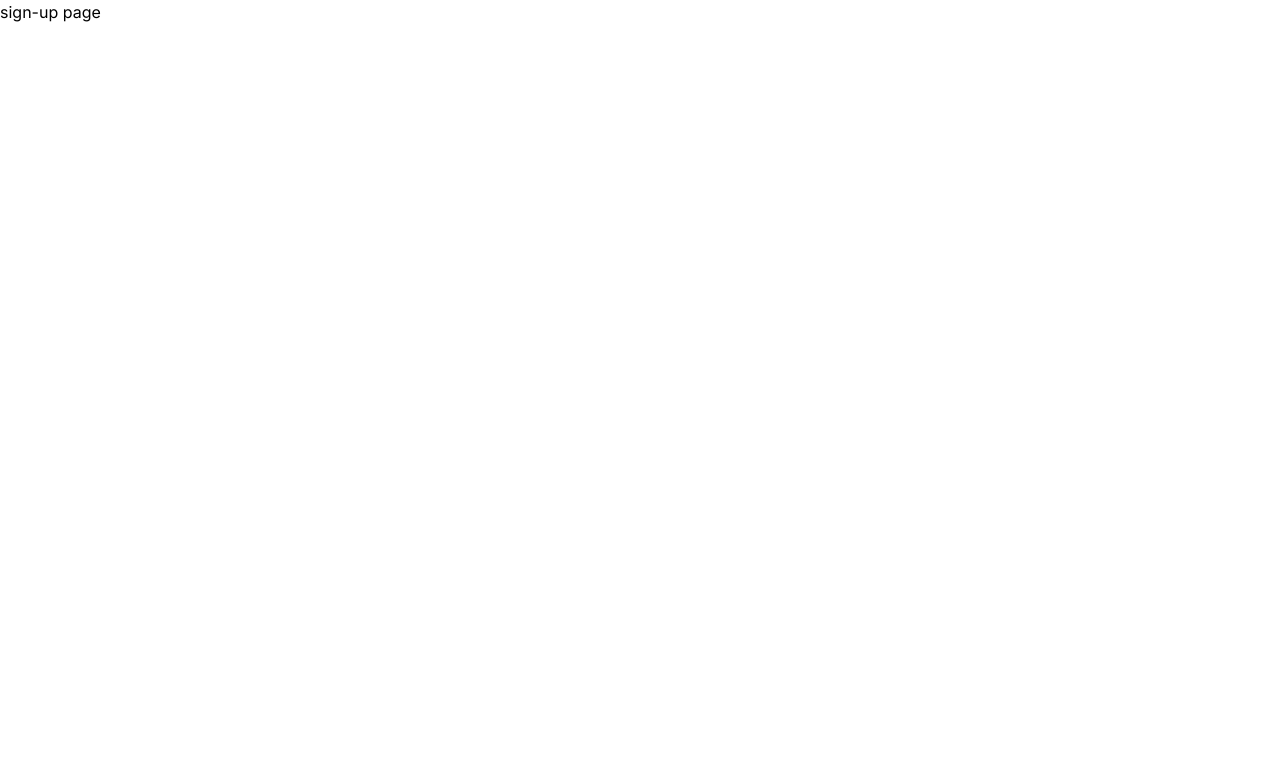
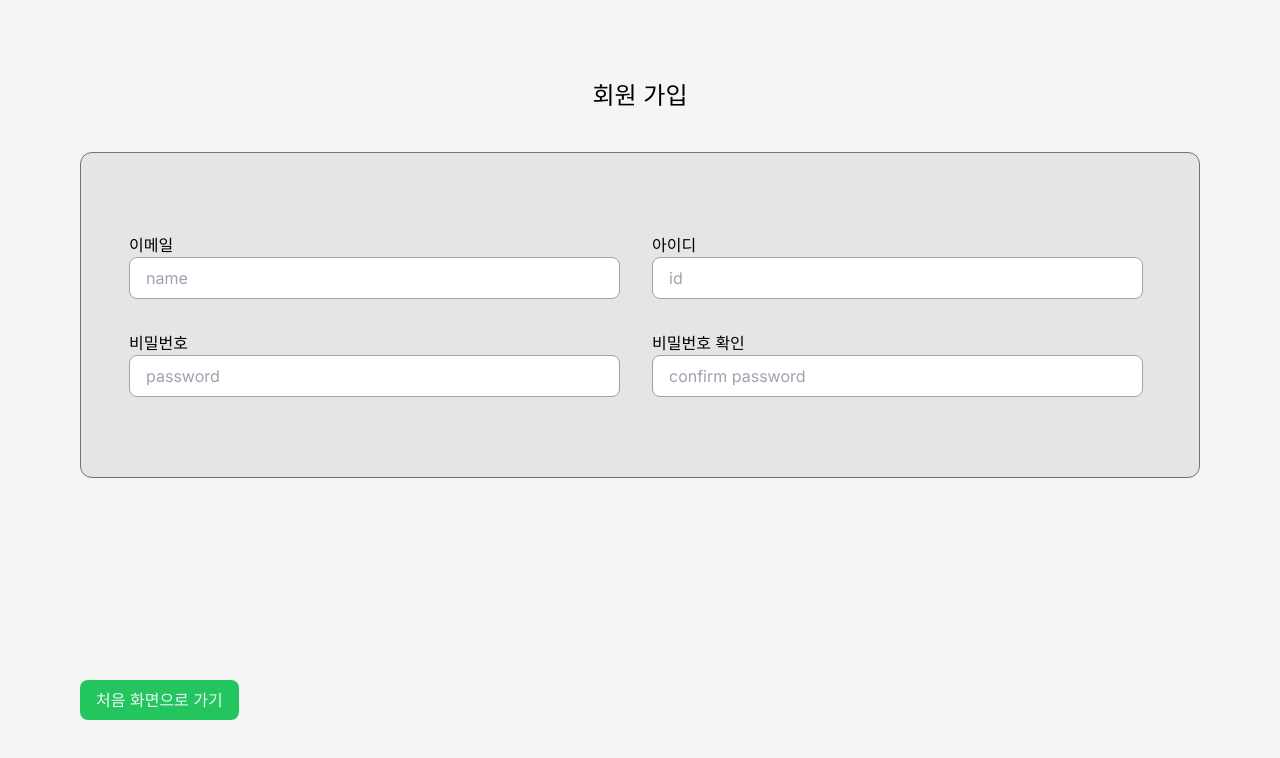
Before and after one commit to hi2102/guatalk-next, a Next.js app: page /sign-up in a window 1280 px wide. Shown: the top 758 px of the page. Built offline with nearby package versions, Linux system fonts and the light colour scheme; no server answers.

Commit message:
DOCS : Add Nextauth Login

```diff
--- a/src/app/sign-up/page.tsx
+++ b/src/app/sign-up/page.tsx
@@ -1,3 +1,66 @@
+import Link from 'next/link';
+
 export default function SignUp() {
-	return <>sign-up page</>;
+	return (
+		<div className='bg-neutral-100 w-screen h-screen '>
+			<h1 className='min-w-[46rem] text-center text-2xl pt-20'>회원 가입</h1>
+			<form>
+				<div className='min-w-[36rem] mx-20 my-10 pl-10 pr-16 py-20 border border-gray-500 rounded-xl grid grid-cols-2 gap-8 bg-neutral-200 '>
+					<div className='min-w-[14rem]'>
+						<label htmlFor='email' className='mx-2'>
+							이메일
+						</label>
+						<input
+							required
+							className='w-full border border-gray-400 px-4 py-2 mx-2 rounded-lg'
+							id='email'
+							type='email'
+							placeholder='name'
+						/>
+					</div>
+					<div className='min-w-[14rem]'>
+						<label htmlFor='user_id' className='mx-2'>
+							아이디
+						</label>
+						<input
+							required
+							className='w-full border border-gray-400 px-4 py-2 mx-2 rounded-lg'
+							type='text'
+							id='user_id'
+							placeholder='id'
+						/>
+					</div>
+					<div className='min-w-[14rem]'>
+						<label htmlFor='password' className='mx-2'>
+							비밀번호
+						</label>
+						<input
+							required
+							className='w-full border border-gray-400 px-4 py-2 mx-2 rounded-lg'
+							type='password'
+							id='password'
+							placeholder='password'
+						/>
+					</div>
+					<div className='min-w-[14rem]'>
+						<label htmlFor='confirm_password' className='mx-2'>
+							비밀번호 확인
+						</label>
+						<input
+							required
+							className='w-full border border-gray-400 px-4 py-2 mx-2 rounded-lg'
+							type='password'
+							id='confirm_password'
+							placeholder='confirm password'
+						/>
+					</div>
+				</div>
+			</form>
+			<Link
+				href='/'
+				className='bg-green-500 text-slate-100 px-4 py-2 rounded-lg fixed bottom-20 left-20 hover:bg-slate-200 hover:text-slate-700 '>
+				처음 화면으로 가기
+			</Link>
+		</div>
+	);
 }
--- a/src/components/guatalkWindow.tsx
+++ b/src/components/guatalkWindow.tsx
@@ -1,6 +1,5 @@
 import Image from 'next/image';
 import { forwardRef, MouseEvent } from 'react';
-import LoginWithSns from './loginWithSns';
 import LoginForm from './loginForm';
 
 interface Props {
@@ -21,7 +20,7 @@ const GuaTalkWindow = forwardRef<HTMLParagraphElement | null, Props>(
 				onMouseDown={onMouseDown}
 				onMouseMove={onMouseMove}
 				onMouseUp={onMouseUp}
-				className='w-1/3 h-[40rem] bg-[#FEE500] p-5 rounded-xl'
+				className='w-[25rem] h-[40rem] bg-[#FEE500] p-5 rounded-xl'
 				style={{
 					transform: `translate(${position.x}px, ${position.y}px)`,
 					cursor: isMouseDown ? 'grabbing' : 'grab',
@@ -40,7 +39,6 @@ const GuaTalkWindow = forwardRef<HTMLParagraphElement | null, Props>(
 					</div>
 
 					<LoginForm />
-					<LoginWithSns />
 				</>
 			</div>
 		);
--- a/src/components/loginForm.tsx
+++ b/src/components/loginForm.tsx
@@ -1,14 +1,33 @@
+'use client';
+
 import Link from 'next/link';
+import { ChangeEvent, FormEvent, useState } from 'react';
+import { signOut, useSession } from 'next-auth/react';
 
 export default function LoginForm() {
+	// 메인화면 로그인 상태
+	const [userId, setUserId] = useState('');
+	const [userPassword, setUserPassword] = useState('');
+
+	const handleChange = (e: ChangeEvent<HTMLInputElement>) => {
+		if (e.target.name === 'input_id') {
+			setUserId(e.target.value);
+		} else if (e.target.name === 'input_pw') {
+			setUserPassword(e.target.value);
+		}
+	};
+
+	const handleSubmit = (e: FormEvent) => e.preventDefault();
 	return (
-		<form className='w-full flex flex-col gap-2 mt-4'>
+		<form className='w-full flex flex-col gap-2 mt-4' onSubmit={handleSubmit}>
 			<input
 				className='w-full h-12 border rounded py-2 px-4'
 				name='input_id'
 				type='text'
 				placeholder='과톡계정'
 				autoComplete='username'
+				value={userId}
+				onChange={handleChange}
 			/>
 
 			<input
@@ -16,6 +35,7 @@ export default function LoginForm() {
 				name='input_pw'
 				type='password'
 				placeholder='비밀번호'
+				value={userPassword}
 				autoComplete='current-password'
 			/>
 			<button
@@ -23,21 +43,36 @@ export default function LoginForm() {
 				type='button'>
 				로그인
 			</button>
-			<div className='text-xs flex justify-between items-center h-5 gap-1 text-[#777]'>
+			<div className='text-xs flex justify-between items-center h-5 text-[#777]'>
 				<div className='flex justify-start items-center'>
 					<input id='checkbox' type='checkbox' name='autoLogin' />
 					<label
 						htmlFor='checkbox'
-						className='hover:cursor-pointer hover:font-semibold'>
+						className='hover:cursor-pointer hover:font-semibold ml-0.5'>
 						실행시 자동 로그인
 					</label>
 				</div>
-				<Link
-					href='/sign-up'
-					className='hover:cursor-pointer hover:text-[#555] transition-all '>
-					회원 가입
-				</Link>
+				<GotoSignUp />
 			</div>
 		</form>
 	);
 }
+
+function GotoSignUp() {
+	const { data: session } = useSession();
+	if (session) {
+		return (
+			<>
+				{session?.user?.name} <br />
+				<button onClick={() => signOut()}>Sign Out</button>
+			</>
+		);
+	}
+	return (
+		<Link
+			href='http://localhost:3000/api/auth/signin'
+			className='hover:cursor-pointer hover:text-[#555] transition-all '>
+			회원 가입 | SNS로 로그인
+		</Link>
+	);
+}
--- /dev/null
+++ b/src/components/navMenu.tsx
@@ -0,0 +1,24 @@
+'use client';
+
+import { signIn, signOut, useSession } from 'next-auth/react';
+
+function AuthButton() {
+	const { data: session } = useSession();
+
+	if (session) {
+		return (
+			<>
+				{session?.user?.name} <br />
+				<button onClick={() => signOut()}>Sign Out</button>
+			</>
+		);
+	}
+	return (
+		<>
+			Not Signed in <br />
+			<button onClick={() => signIn()}>Sign in</button>
+		</>
+	);
+}
+
+export default AuthButton;
```
